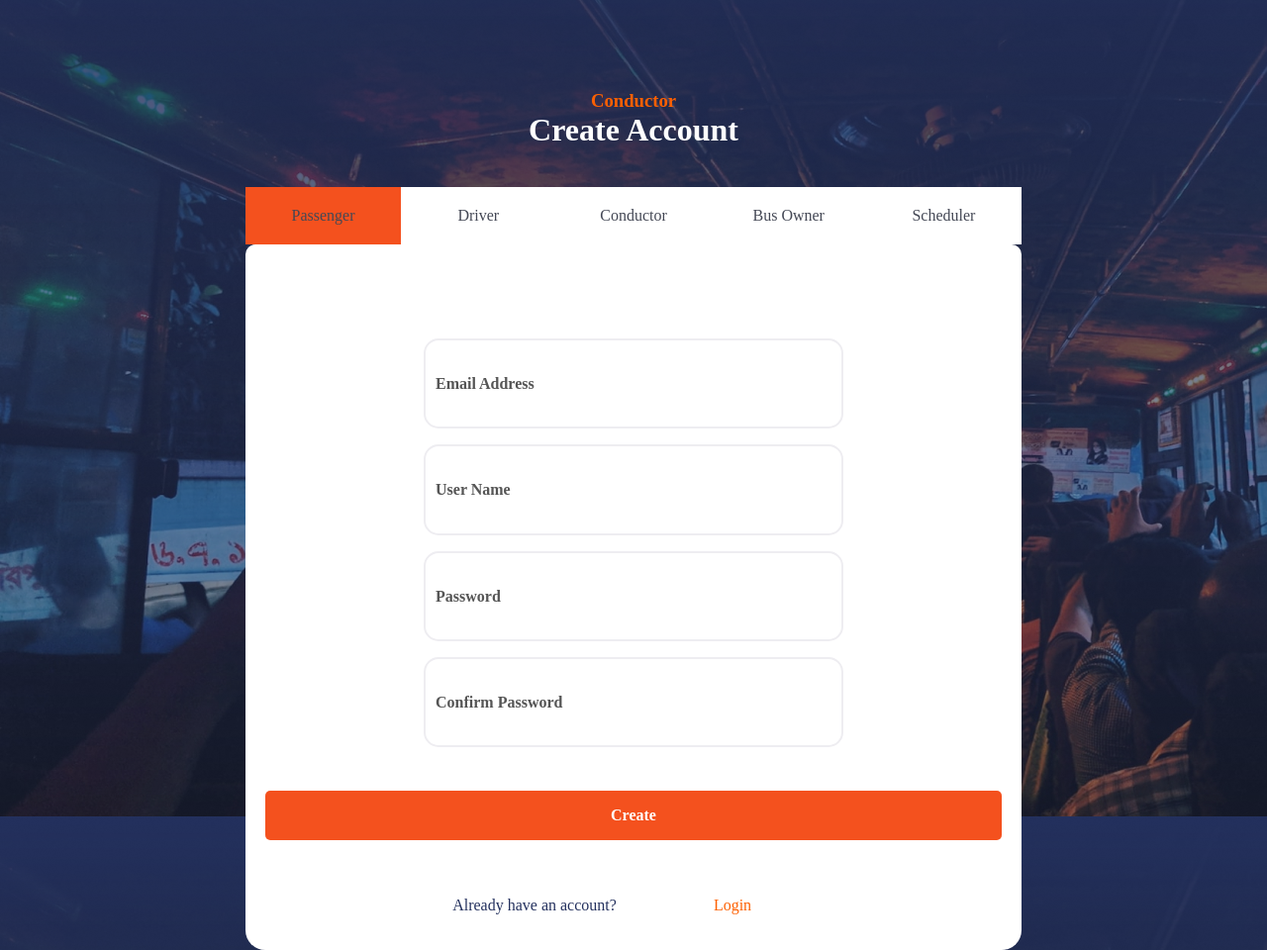
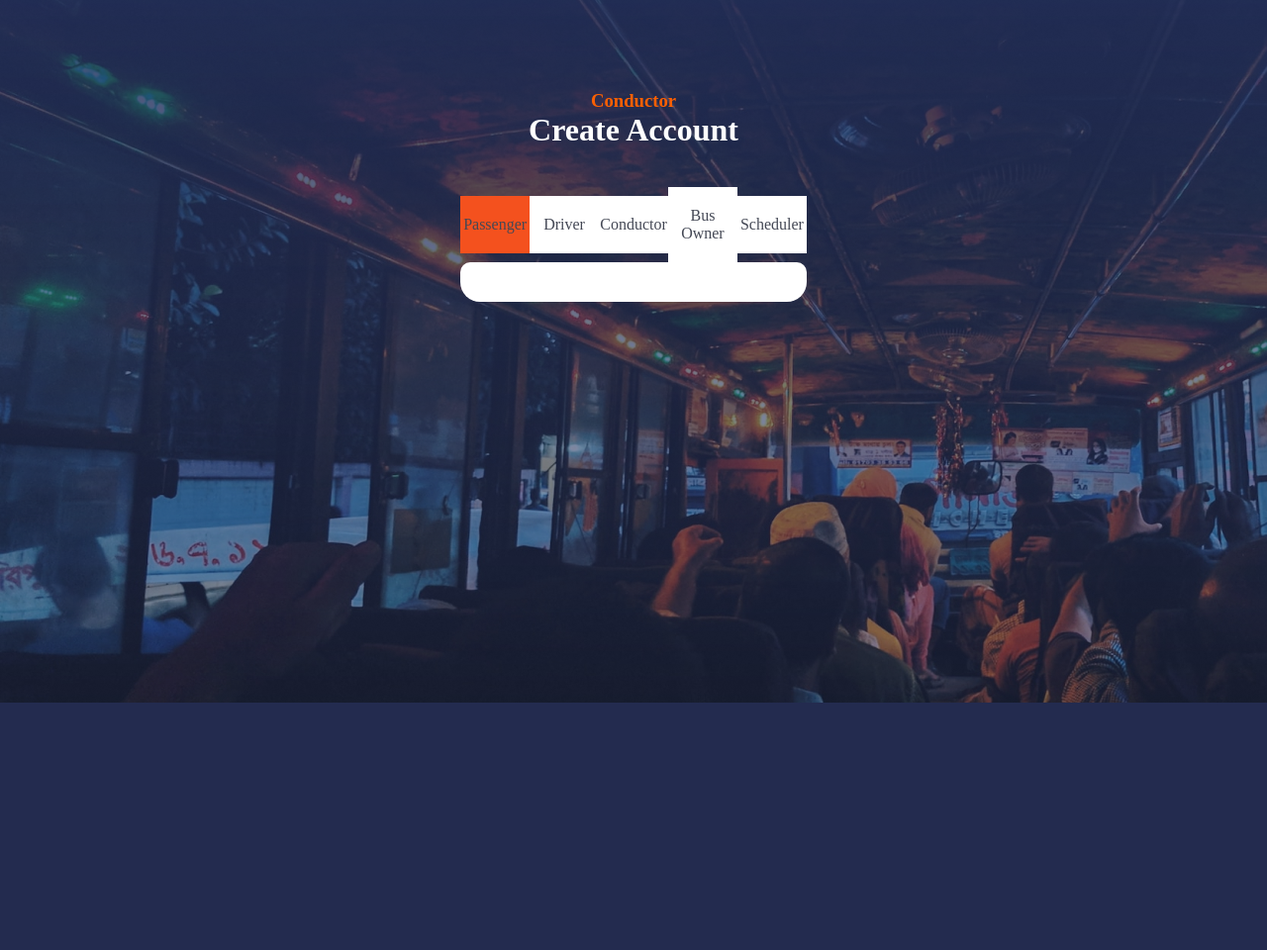
Before and after one commit to Samitha-001/Bus-Schedule-Management-Sysetm, a PHP site: page /Bus-Schedule-Management-System/conductorsignup in a window 1280 px wide, after a click on "Passenger". Shown: the part 90-1050 px from the top of the page at 99% size. After the commit the page ends 800 px from the top, so only its background shows below. Run offline with PHP 8.4, Linux system fonts and the light colour scheme.

Commit message:
Conductor login signup updates

```diff
--- a/BusSched/app/views/conductorsignup.view.php
+++ b/BusSched/app/views/conductorsignup.view.php
@@ -50,73 +50,16 @@ if (isset($_SESSION['USER'])) {
   <!-- SIGN UP FORM - PASSENGER -->
   <main class="sec1">
     <div class="mytabs">
-      <input type="radio" id="passenger" name="mytabs" checked="checked">
+      <input type="radio" id="passenger" name="mytabs" >
       <label for="passenger"><a href="<?= ROOT ?>/passengersignup">Passenger</a></label>
       <div class="tab form-bg center">
-        <form action="" class=" sign-up-form" method="post">
-          <h2 class="title">Sign up</h2>
-          <div class="input-field">
-            <input type="email" placeholder="Email Address" name="email">
-          </div>
 
-          <div class="input-field">
-            <input type="text" placeholder="User Name" name="username">
-          </div>
-
-          <div class="input-field">
-            <input type="password" placeholder="Password" name="password">
-          </div>
-
-          <div class="input-field">
-            <input type="password" placeholder="Confirm Password" name="pwdRepeat">
-          </div>
-
-          <!-- <input type="submit" class="btn" name="signup" value="Sign Up"> -->
-          <br>
-          <br>
-          <button class="button-orange" type="submit">Create</button><br><br>
-          <div class="errors">
-            <?php if (!empty($errors)): ?>
-            <?= implode("<br>", $errors) ?>
-              <?php endif; ?>
-          </div>
-
-          <div class="create_account">
-            <p>Already have an account?</p>
-            <p><a href="#"> Login</a></p>
-          </div>
-
-        </form>
       </div>
-      <input type="radio" id="driver" name="mytabs" checked="checked">
+      <input type="radio" id="driver" name="mytabs" >
       <label for="driver"><a href="<?= ROOT ?>/driversignup">Driver</a></label>
       <div class="tab">
-        <form action="" class="sign-up-form" method="post">
-          <h2 class="title">Sign up</h2>
-          <div class="input-field">
-            <input type="email" placeholder="Email Address" name="email">
-          </div>
-          <div class="input-field">
-            <input type="text" placeholder="User Name" name="username">
-          </div>
-          <div class="input-field">
-            <input type="password" placeholder="Password" name="password">
-          </div>
-          <div class="input-field">
-            <input type="password" placeholder="Confirm Password" name="pwdRepeat">
-          </div>
-          <input type="submit" class="btn" name="signup" value="Sign Up">
-          <div class="errors">
-            <?php if (!empty($errors)): ?>
-            <?= implode("<br>", $errors) ?>
-              <?php endif; ?>
-          </div>
-          <div class="create_account">
-            <p>Already have an account?</p>
-            <p><a href="#">Login</a></p>
-          </div>
-        </form>
       </div>
+
       <input type="radio" id="conductor" name="mytabs" checked="checked">
       <label for="conductor"><a href="<?= ROOT ?>/conductorsignup">Conductor</a></label>
       <div class="tab">
@@ -146,63 +89,14 @@ if (isset($_SESSION['USER'])) {
           </div>
         </form>
       </div>
-      <input type="radio" id="owner" name="mytabs" checked="checked">
+
+      <input type="radio" id="owner" name="mytabs" >
       <label for="owner"><a href="<?= ROOT ?>/ownersignup">Bus Owner</a></label>
       <div class="tab">
-        <form action="" class="sign-up-form" method="post">
-          <h2 class="title">Sign up</h2>
-          <div class="input-field">
-            <input type="email" placeholder="Email Address" name="email">
-          </div>
-          <div class="input-field">
-            <input type="text" placeholder="User Name" name="username">
-          </div>
-          <div class="input-field">
-            <input type="password" placeholder="Password" name="password">
-          </div>
-          <div class="input-field">
-            <input type="password" placeholder="Confirm Password" name="pwdRepeat">
-          </div>
-          <input type="submit" class="btn" name="signup" value="Sign Up">
-          <div class="errors">
-            <?php if (!empty($errors)): ?>
-            <?= implode("<br>", $errors) ?>
-              <?php endif; ?>
-          </div>
-          <div class="create_account">
-            <p>Already have an account?</p>
-            <p><a href="#">Login</a></p>
-          </div>
-        </form>
       </div>
-      <input type="radio" id="scheduler" name="mytabs" checked="checked">
+      <input type="radio" id="scheduler" name="mytabs" >
       <label for="scheduler"><a href="<?= ROOT ?>/schedulersignup">Scheduler</a></label>
       <div class="tab">
-        <form action="" class="sign-up-form" method="post">
-          <h2 class="title">Sign up</h2>
-          <div class="input-field">
-            <input type="email" placeholder="Email Address" name="email">
-          </div>
-          <div class="input-field">
-            <input type="text" placeholder="User Name" name="username">
-          </div>
-          <div class="input-field">
-            <input type="password" placeholder="Password" name="password">
-          </div>
-          <div class="input-field">
-            <input type="password" placeholder="Confirm Password" name="pwdRepeat">
-          </div>
-          <input type="submit" class="btn" name="signup" value="Sign Up">
-          <div class="errors">
-            <?php if (!empty($errors)): ?>
-            <?= implode("<br>", $errors) ?>
-              <?php endif; ?>
-          </div>
-          <div class="create_account">
-            <p>Already have an account?</p>
-            <p><a href="#">Login</a></p>
-          </div>
-        </form>
       </div>
     </div>
     </div>
```
Also changed, not shown: BusSched/app/views/conductorlogin.view.php (+54 -17 lines).
